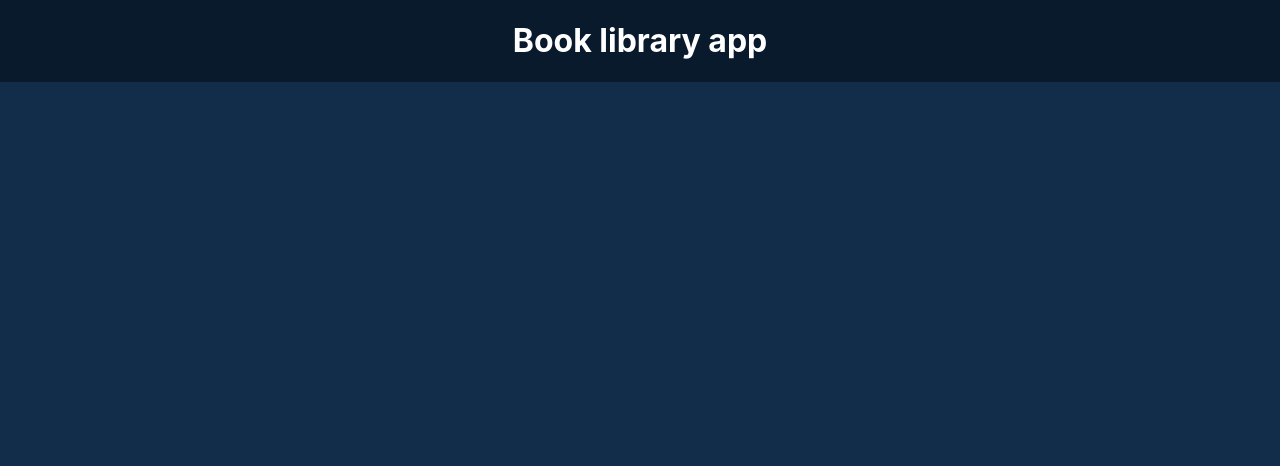
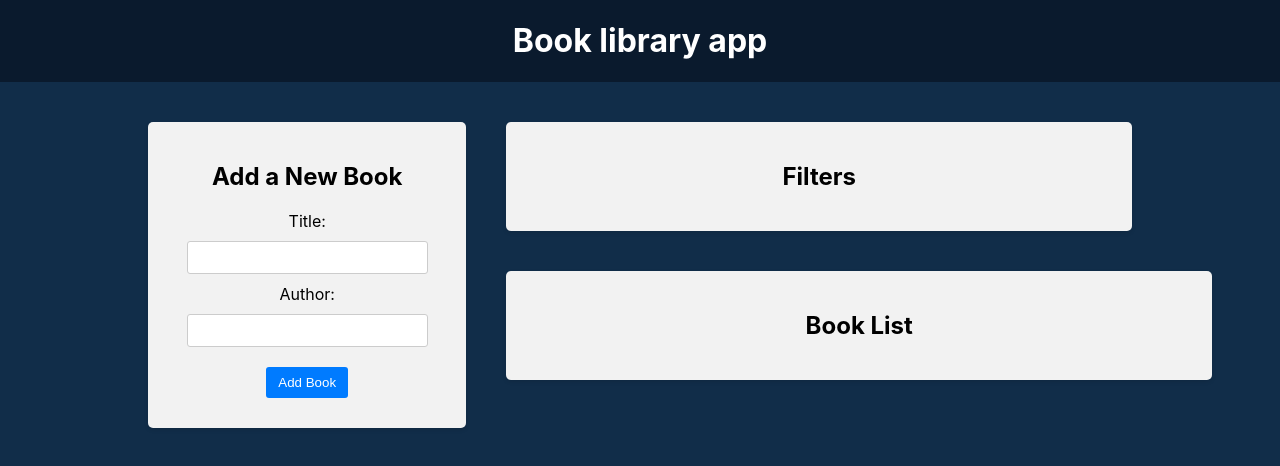
Before and after one commit to Griffithhh/Book-with-react_redux, a React (Create React App) app in the folder frontend/: page / in a window 1280 px wide. Shown: the top 466 px of the page. Built offline with nearby package versions, Linux system fonts and the light colour scheme.

Commit message:
Added BookForm, BookList after filter components

```diff
--- a/frontend/src/App.js
+++ b/frontend/src/App.js
@@ -1,11 +1,22 @@
-import "./App.css";
-
+import BookList from "./components/BookList/BookList";
+import BookForm from "./components/BookForm/BookForm";
+import Filter   from "./components/Filter/Filter";
+import './App.css'
 function App() {
   return (
     <div className="app">
       <header className="app-header">
         <h1>Book library app</h1>
       </header>
+        <main className="app-main">
+            <div className="app-left-column">
+                <BookForm />
+            </div>
+            <div className="app-right-column">
+                <Filter />
+                <BookList />
+            </div>
+        </main>
     </div>
   );
 }
```
